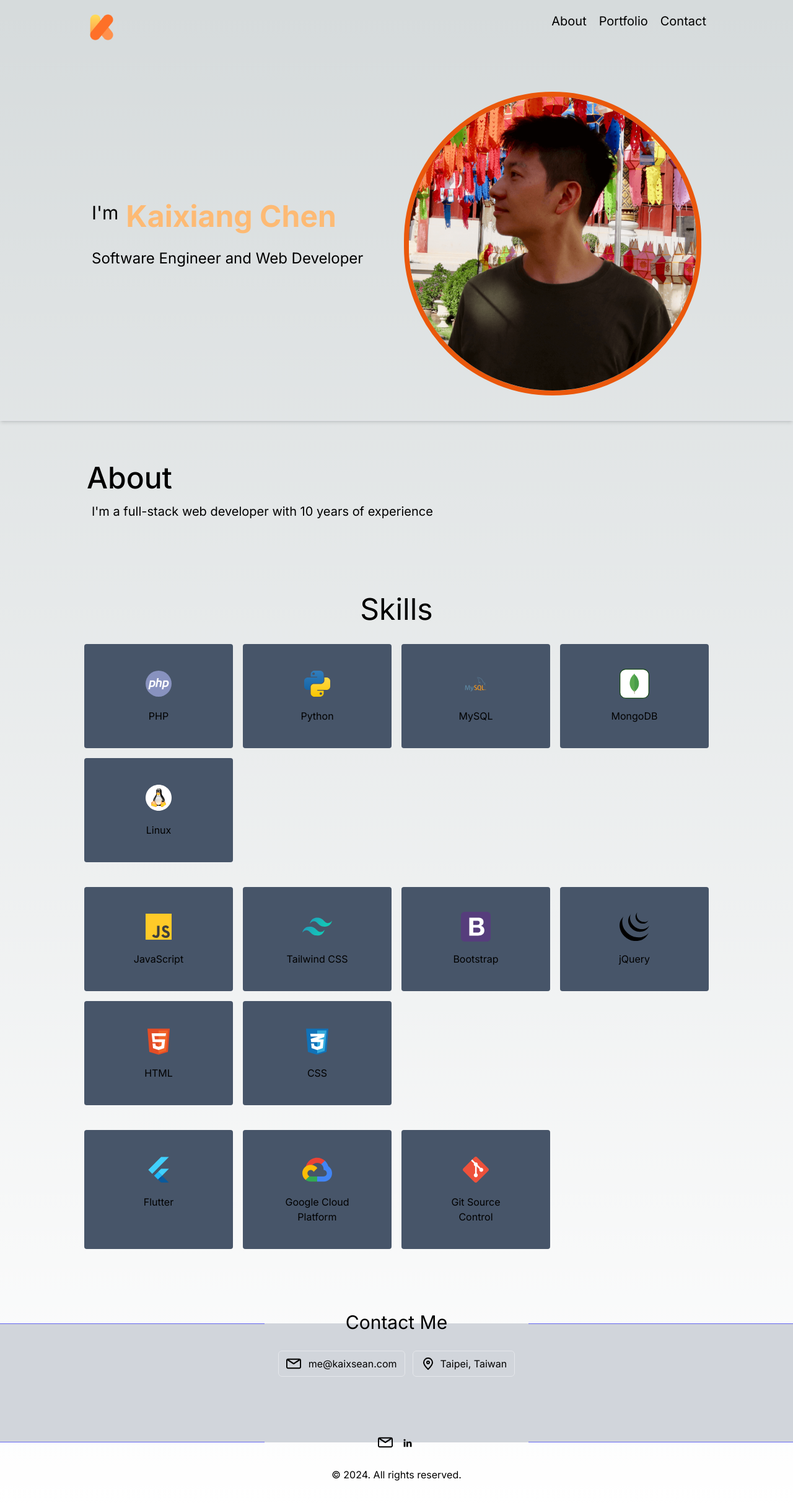
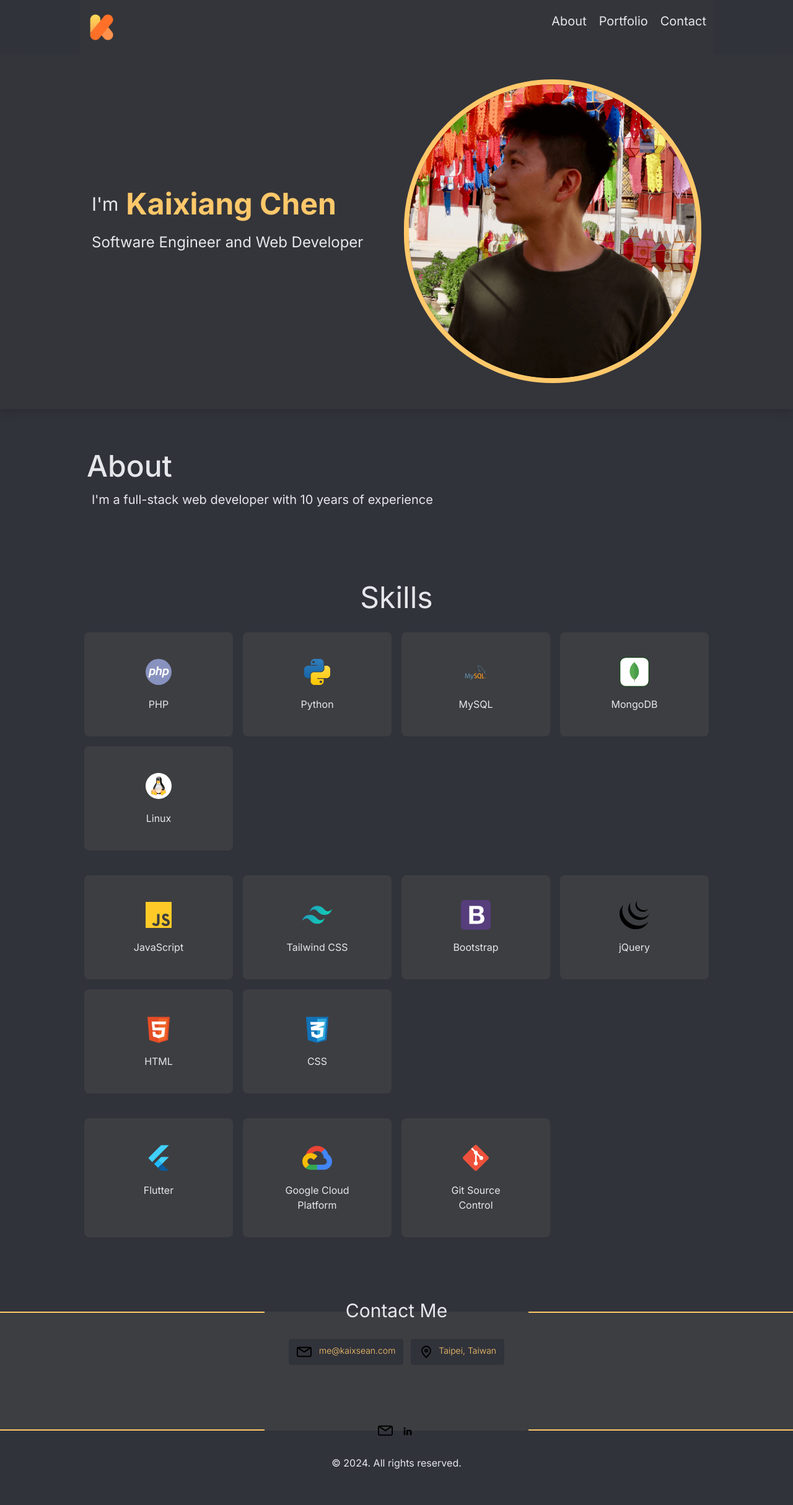
Before and after one commit to kaixsean/portfolio.kaixsean.com, a Next.js app: page / in a window 1280 px wide. Shown: the top 2428 px of the page at 62% size. Built offline with nearby package versions, Linux system fonts and the light colour scheme.

Commit message:
feat: modify colors

```diff
--- a/src/app/globals.css
+++ b/src/app/globals.css
@@ -1,30 +1,6 @@
 @tailwind base;
 @tailwind components;
 @tailwind utilities;
-
-:root {
-  --foreground-rgb: 0, 0, 0;
-  --background-start-rgb: 214, 219, 220;
-  --background-end-rgb: 255, 255, 255;
-}
-
-@media (prefers-color-scheme: dark) {
-  :root {
-    --foreground-rgb: 255, 255, 255;
-    --background-start-rgb: 0, 0, 0;
-    --background-end-rgb: 0, 0, 0;
-  }
-}
-
-body {
-  color: rgb(var(--foreground-rgb));
-  background: linear-gradient(
-      to bottom,
-      transparent,
-      rgb(var(--background-end-rgb))
-    )
-    rgb(var(--background-start-rgb));
-}
 
 @layer utilities {
   .text-balance {
--- a/src/app/layout.js
+++ b/src/app/layout.js
@@ -11,7 +11,7 @@ export const metadata = {
 export default function RootLayout({ children }) {
   return (
     <html lang="en">
-      <body className={inter.className}>{children}</body>
+      <body className={`${inter.className} bg-customBlack-900 text-gray-200`}>{children}</body>
     </html>
   );
 }
--- a/src/app/page.js
+++ b/src/app/page.js
@@ -3,7 +3,7 @@ import Image from 'next/image'
 export default function Home() {
   return (
     <main>
-      <div className="flex flex-row justify-between container mx-auto max-w-5xl py-5 px-3">
+      <div className="bg-customBlack-800 flex flex-row justify-between container mx-auto max-w-5xl py-5 px-3">
         <div className="text-xl">
           <Image
             className="m-auto"
@@ -29,43 +29,43 @@ export default function Home() {
                 />
               </svg>
             </button>
-            <div class="fixed right-0 top-16 h-screen w-full bg-gray-200/90 transition-all duration-300 ease-in-out dark:bg-gray-950/90 hidden translate-x-0">
-              <div class="flex justify-end">
-                <button class="mr-8 mt-11 h-8 w-8" aria-label="Toggle Menu">
+            <div className="fixed right-0 top-16 h-screen w-full bg-gray-200/90 transition-all duration-300 ease-in-out dark:bg-gray-950/90 hidden translate-x-0">
+              <div className="flex justify-end">
+                <button className="mr-8 mt-11 h-8 w-8" aria-label="Toggle Menu">
                   <svg
                     xmlns="http://www.w3.org/2000/svg"
                     viewBox="0 0 20 20"
                     fill="currentColor"
-                    class="text-gray-900 dark:text-gray-100"
+                    className="text-gray-900 dark:text-gray-100"
                   >
                     <path
-                      fill-rule="evenodd"
+                      fillRule="evenodd"
                       d="M4.293 4.293a1 1 0 011.414 0L10 8.586l4.293-4.293a1 1 0 111.414 1.414L11.414 10l4.293 4.293a1 1 0 01-1.414 1.414L10 11.414l-4.293 4.293a1 1 0 01-1.414-1.414L8.586 10 4.293 5.707a1 1 0 010-1.414z"
-                      clip-rule="evenodd"
+                      clipRule="evenodd"
                     ></path>
                   </svg>
                 </button>
               </div>
-              <nav class="fixed mt-8 h-full">
-                <div class="px-12 py-4">
+              <nav className="fixed mt-8 h-full">
+                <div className="px-12 py-4">
                   <a
-                    class="text-2xl font-bold tracking-widest text-gray-900 dark:text-gray-100"
+                    className="text-2xl font-bold tracking-widest text-gray-900 dark:text-gray-100"
                     href="/"
                   >
                     About
                   </a>
                 </div>
-                <div class="px-12 py-4">
+                <div className="px-12 py-4">
                   <a
-                    class="text-2xl font-bold tracking-widest text-gray-900 dark:text-gray-100"
+                    className="text-2xl font-bold tracking-widest text-gray-900 dark:text-gray-100"
                     href="/posts"
                   >
                     Portfolio
                   </a>
                 </div>
-                <div class="px-12 py-4">
+                <div className="px-12 py-4">
                   <a
-                    class="text-2xl font-bold tracking-widest text-gray-900 dark:text-gray-100"
+                    className="text-2xl font-bold tracking-widest text-gray-900 dark:text-gray-100"
                     href="/tags"
                   >
                     Contact
@@ -81,25 +81,36 @@ export default function Home() {
           </ul>
         </div>
       </div>
-      <div className="min-h-screen py-5">
-        <div className="border-b shadow-md">
+      <div className="min-h-screen pb-5">
+        <div className=" bg-customBlack-800 border-b border-customBlack-800 border-b-2 shadow-lg">
           <div className="container mx-auto max-w-5xl py-10 px-5">
-            <div className="flex flex-col lg:flex-row items-center justify-between">
+            <div className="flex flex-col md:flex-row items-center justify-between">
               <div className="">
                 <div className="flex flex-row space-x-3">
-                  <div className="text-2xl md:text-3xl">I&apos;m</div>
-                  <h1 className="text-4xl md:text-5xl font-bold leading-7 text-orange-300">
+                  <div className="text-2xl md:text-2xl lg:text-3xl">
+                    I&apos;m
+                  </div>
+                  <h1 className="text-4xl md:text-3xl lg:text-5xl font-bold leading-7 md:leading-8 lg:leading-9 text-customYellow-500">
                     Kaixiang Chen
                   </h1>
                 </div>
-                <div className="text-md md:text-2xl my-7">
+                <div className="text-md md:text-xl lg:text-2xl my-7">
                   Software Engineer and Web Developer
                 </div>
                 <div className="text-md text-gray-600"></div>
               </div>
-              <div className="">
+              <div className="md:hidden">
                 <Image
-                  className="rounded-full border-8 border-orange-600"
+                  className="rounded-full border-8 border-customYellow-500"
+                  src="/avatar.png"
+                  alt="Kaix"
+                  width={260}
+                  height={260}
+                />
+              </div>
+              <div className="hidden md:block">
+                <Image
+                  className="rounded-full border-8 border-customYellow-500"
                   src="/avatar.png"
                   alt="Kaix"
                   width={480}
@@ -119,7 +130,7 @@ export default function Home() {
           <div className="text-5xl text-center my-3">Skills</div>
           <div>
             <ul className="py-5 grid grid-cols-2 gap-2 md:grid-cols-4 md:gap-4 place-items-stretch">
-              <li className="py-10 px-16 bg-slate-600 rounded hover:bg-orange-200">
+              <li className="py-10 px-16 bg-customBlack-700 rounded-lg hover:bg-customYellow-600">
                 <div className="place-self-center">
                   <div className="flex flex-col space-y-4 justify-center text-center">
                     <Image
@@ -133,7 +144,7 @@ export default function Home() {
                   </div>
                 </div>
               </li>
-              <li className="py-10 px-16 bg-slate-600 rounded hover:bg-orange-200">
+              <li className="py-10 px-16 bg-customBlack-700 rounded-lg hover:bg-customYellow-600 hover:text-white">
                 <div className="place-self-center">
                   <div className="flex flex-col space-y-4 justify-center text-center">
                     <Image
@@ -147,7 +158,7 @@ export default function Home() {
                   </div>
                 </div>
               </li>
-              <li className="py-10 px-16 bg-slate-600 rounded hover:bg-orange-200">
+              <li className="py-10 px-16 bg-customBlack-700 rounded-lg hover:bg-customYellow-600 hover:text-white">
                 <div className="place-self-center">
                   <div className="flex flex-col space-y-4 justify-center text-center">
                     <Image
@@ -161,7 +172,7 @@ export default function Home() {
                   </div>
                 </div>
               </li>
-              <li className="py-10 px-16 bg-slate-600 rounded hover:bg-orange-200">
+              <li className="py-10 px-16 bg-customBlack-700 rounded-lg hover:bg-customYellow-600 hover:text-white">
                 <div className="place-self-center">
                   <div className="flex flex-col space-y-4 justify-center text-center">
                     <Image
@@ -175,7 +186,7 @@ export default function Home() {
                   </div>
                 </div>
               </li>
-              <li className="py-10 px-16 bg-slate-600 rounded hover:bg-orange-200">
+              <li className="py-10 px-16 bg-customBlack-700 rounded-lg hover:bg-customYellow-600 hover:text-white">
                 <div className="place-self-center">
                   <div className="flex flex-col space-y-4 justify-center text-center">
                     <Image
@@ -193,7 +204,7 @@ export default function Home() {
           </div>
           <div>
             <ul className="py-5 grid grid-cols-2 gap-2 md:grid-cols-4 md:gap-4 place-items-stretch">
-              <li className="py-10 px-16 bg-slate-600 rounded hover:bg-orange-200">
+              <li className="py-10 px-16 bg-customBlack-700 rounded-lg hover:bg-customYellow-600 hover:text-white">
                 <div className="place-self-center">
                   <div className="flex flex-col space-y-4 justify-center text-center">
                     <Image
@@ -207,7 +218,7 @@ export default function Home() {
                   </div>
                 </div>
               </li>
-              <li className="py-10 px-16 bg-slate-600 rounded hover:bg-orange-200">
+              <li className="py-10 px-16 bg-customBlack-700 rounded-lg hover:bg-customYellow-600 hover:text-white">
                 <div className="place-self-center">
                   <div className="flex flex-col space-y-4 justify-center text-center">
                     <Image
@@ -221,7 +232,7 @@ export default function Home() {
                   </div>
                 </div>
               </li>
-              <li className="py-10 px-16 bg-slate-600 rounded hover:bg-orange-200">
+              <li className="py-10 px-16 bg-customBlack-700 rounded-lg hover:bg-customYellow-600 hover:text-white">
                 <div className="place-self-center">
                   <div className="flex flex-col space-y-4 justify-center text-center">
                     <Image
@@ -235,7 +246,7 @@ export default function Home() {
                   </div>
                 </div>
               </li>
-              <li className="py-10 px-16 bg-slate-600 rounded hover:bg-orange-200">
+              <li className="py-10 px-16 bg-customBlack-700 rounded-lg hover:bg-customYellow-600 hover:text-white">
                 <div className="place-self-center">
                   <div className="flex flex-col space-y-4 justify-center text-center">
                     <Image
@@ -249,7 +260,7 @@ export default function Home() {
                   </div>
                 </div>
               </li>
-              <li className="py-10 px-16 bg-slate-600 rounded hover:bg-orange-200">
+              <li className="py-10 px-16 bg-customBlack-700 rounded-lg hover:bg-customYellow-600 hover:text-white">
                 <div className="place-self-center">
                   <div className="flex flex-col space-y-4 justify-center text-center">
                     <div className="flex flex-row">
@@ -265,7 +276,7 @@ export default function Home() {
                   </div>
                 </div>
               </li>
-              <li className="py-10 px-16 bg-slate-600 rounded hover:bg-orange-200">
+              <li className="py-10 px-16 bg-customBlack-700 rounded-lg hover:bg-customYellow-600 hover:text-white">
                 <div className="place-self-center">
                   <div className="flex flex-col space-y-4 justify-center text-center">
                     <div className="flex flex-row">
@@ -285,7 +296,7 @@ export default function Home() {
           </div>
           <div>
             <ul className="py-5 grid grid-cols-2 gap-2 md:grid-cols-4 md:gap-4 place-items-stretch">
-              <li className="py-10 px-16 bg-slate-600 rounded hover:bg-orange-200">
+              <li className="py-10 px-16 bg-customBlack-700 rounded-lg hover:bg-customYellow-600 hover:text-white">
                 <div className="place-self-center">
                   <div className="flex flex-col space-y-4 justify-center text-center">
                     <Image
@@ -299,7 +310,7 @@ export default function Home() {
                   </div>
                 </div>
               </li>
-              <li className="py-10 px-16 bg-slate-600 rounded hover:bg-orange-200">
+              <li className="py-10 px-16 bg-customBlack-700 rounded-lg hover:bg-customYellow-600 hover:text-white">
                 <div className="place-self-center">
                   <div className="flex flex-col space-y-4 justify-center text-center">
                     <Image
@@ -313,7 +324,7 @@ export default function Home() {
                   </div>
                 </div>
               </li>
-              <li className="py-10 px-16 bg-slate-600 rounded hover:bg-orange-200">
+              <li className="py-10 px-16 bg-customBlack-700 rounded-lg hover:bg-customYellow-600 hover:text-white">
                 <div className="place-self-center">
                   <div className="flex flex-col space-y-4 justify-center text-center">
                     <Image
@@ -333,15 +344,15 @@ export default function Home() {
       </div>
       <div className="relative py-5">
         <div className="flex flex-row">
-          <div className="basis-1/3 border-y border-y-indigo-500 bg-gray-300 h-48"></div>
-          <div className="basis-1/3 bg-gray-300 h-48"></div>
-          <div className="basis-1/3 border-y border-y-indigo-500 bg-gray-300 h-48"></div>
+          <div className="basis-1/3 border-y-2 border-y-customYellow-500 bg-customBlack-700 h-48"></div>
+          <div className="basis-1/3 bg-customBlack-700 h-48"></div>
+          <div className="basis-1/3 border-y-2 border-y-customYellow-500 bg-customBlack-700 h-48"></div>
         </div>
         <div className="absolute inset-x-0 top-0">
           <div className="container mx-auto max-w-5xl">
             <div className="text-center text-3xl">Contact Me</div>
             <div className="flex flex-row space-x-3 justify-center my-7">
-              <div className="border px-3 py-2 rounded-md">
+              <div className="border px-3 py-2 rounded border-customBlack-900 bg-customBlack-900">
                 <a
                   href="mailto: me@kaixsean.com"
                   target="_blank"
@@ -355,10 +366,10 @@ export default function Home() {
                     width={24}
                     height={24}
                   />
-                  <span>me@kaixsean.com</span>
+                  <span className="text-customYellow-500 font-light text-sm">me@kaixsean.com</span>
                 </a>
               </div>
-              <div className="flex flex-row space-x-2 border px-3 py-2 rounded-md">
+              <div className="flex flex-row space-x-2 border px-3 py-2 rounded border-customBlack-900 bg-customBlack-900">
                 <Image
                   className=""
                   src="/location-pin.svg"
@@ -366,7 +377,7 @@ export default function Home() {
                   width={24}
                   height={24}
                 />
-                <span>Taipei, Taiwan</span>
+                <span className="text-customYellow-500 font-light text-sm">Taipei, Taiwan</span>
               </div>
             </div>
           </div>
```
Also changed, not shown: tailwind.config.js (+18 -7 lines).
